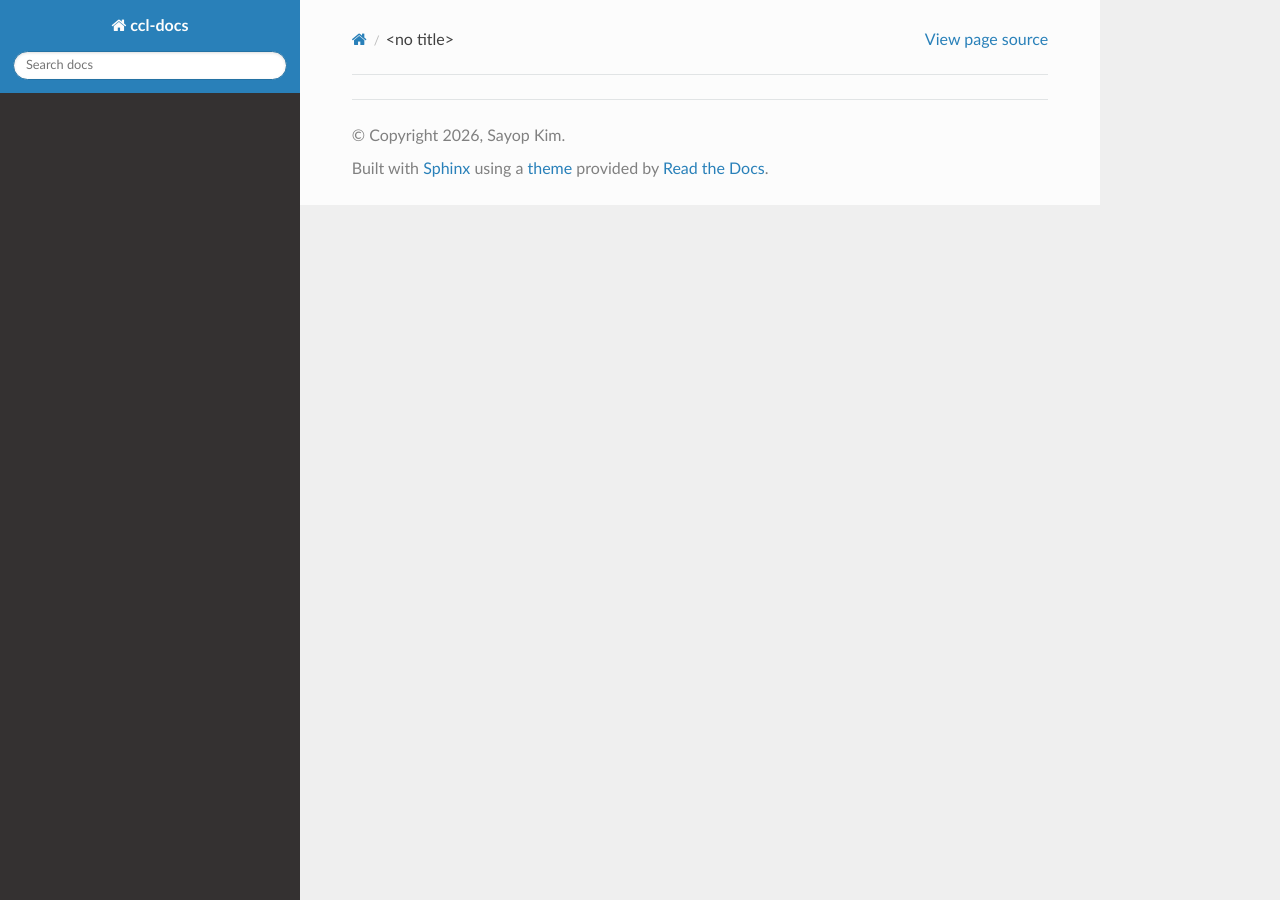
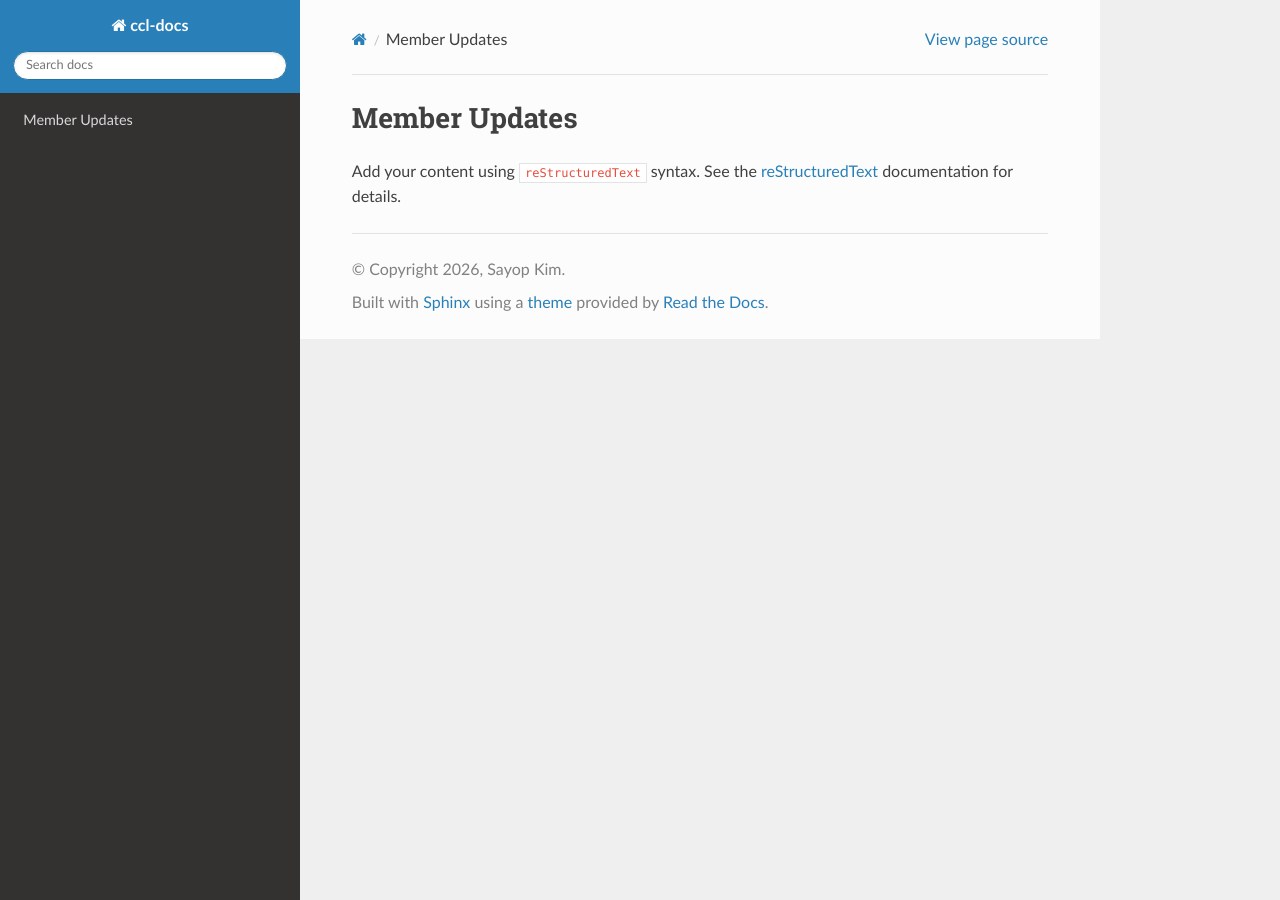
Before and after one commit to s3kim/ccl-docs, a Sphinx documentation site: the page built from docs/updates/index.rst, in a window 1280 px wide. Built offline with Sphinx 7.4.7 and the Read the Docs theme 3.1.0, drawn with Linux system fonts in a browser that asks for light colours; pages that are not in the unit, such as notebooks, are missing from menus.

Commit message:
Update index.rst

```diff
--- a/docs/updates/index.rst
+++ b/docs/updates/index.rst
@@ -1,3 +1,11 @@
+Member Updates
+--------------
+
+Add your content using ``reStructuredText`` syntax. See the
+`reStructuredText <https://www.sphinx-doc.org/en/master/usage/restructuredtext/index.html>`_
+documentation for details.
+
+
 .. toctree::
    :maxdepth: 1
    :caption: Member Updates
```
